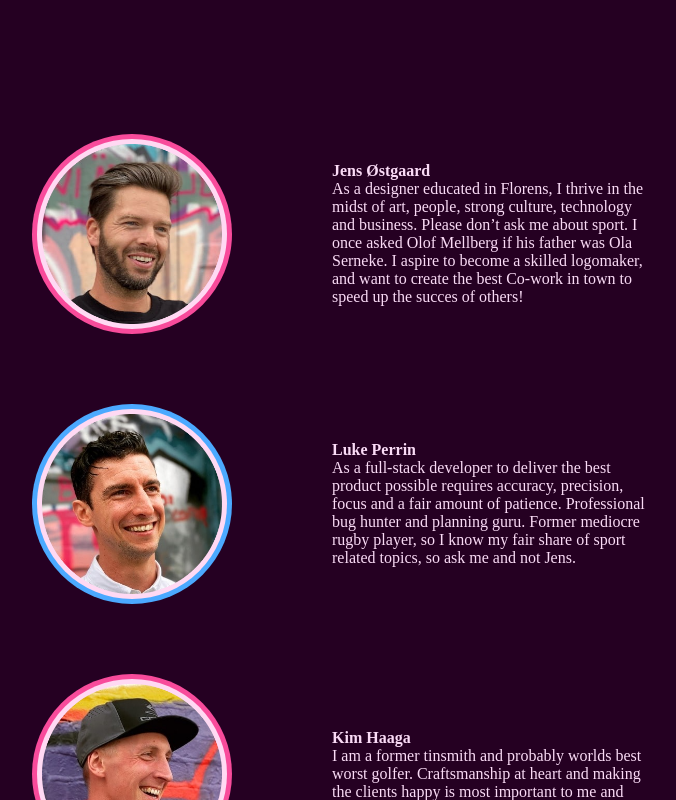
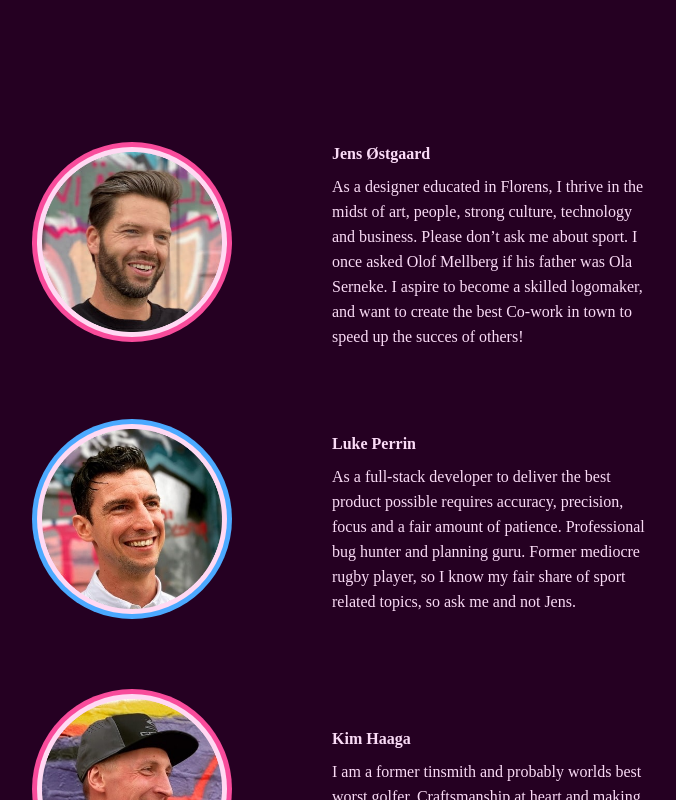
Before and after one commit to lukeperrin10/adaptive_website_2.0, a Next.js app: page / in a window 1280 px wide. Shown: the part 3820-4620 px from the top of the page, without its empty margins (308-984 px from the left). Built offline with nearby package versions, Linux system fonts and the light colour scheme; a web font is replaced by a local one.

Commit message:
complete basic style for about section,

```diff
--- a/layout/About.jsx
+++ b/layout/About.jsx
@@ -1,5 +1,5 @@
 import React from 'react'
-import { staffCardsData } from '../public/assets/data/staffCards'
+import staffCardsData from '../public/assets/data/staffCards'
 import StaffCard from '../components/StaffCard'
 
 const About = () => {
--- a/public/assets/data/staffCards.js
+++ b/public/assets/data/staffCards.js
@@ -3,7 +3,7 @@ import Luke from '../images/staff_photos/Luke.png'
 import Kim from '../images/staff_photos/Kim.png'
 import Thomas from '../images/staff_photos/Thomas.png'
 
-export const staffCardsData = [
+const staffCardsData = [
   {
     id: 1,
     color: 'worker__outer-circle worker__outer-circle--pink',
@@ -37,3 +37,5 @@ export const staffCardsData = [
       'Fullstack developer with a passion for turning ideas and dreams into code and building systems that connects people and business. Devoted agile-practitioner and evangelist. Open source contributor.',
   },
 ]
+
+export default staffCardsData
--- a/sass/layout/_about.scss
+++ b/sass/layout/_about.scss
@@ -45,13 +45,13 @@
       transform: translateX(0.5rem) translateY(0.5rem);
     }
 
-    &__content {
-    }
-
     &__name {
+      @include font-selector(var(--font-heading), 700, 1.6rem);
+      line-height: 4rem;
     }
 
     &__text {
+      line-height: 2.5rem;
     }
   }
 }
--- a/styles/style.css
+++ b/styles/style.css
@@ -370,6 +370,16 @@ body {
   border: none;
   transform: translateX(0.5rem) translateY(0.5rem);
 }
+.about .worker__name {
+  font-family: var(--font-heading);
+  font-weight: 700;
+  font-size: 1.6rem;
+  line-height: 4rem;
+}
+.about .worker__text {
+  line-height: 2.5rem;
+}
+
 .home-container {
   display: grid;
   grid-template-rows: calc(100vh - 6rem);
```
Also changed, not shown: components/StaffCard.jsx (+2 -4 lines), 1 other file (tests, documents, lock files or other folders).
